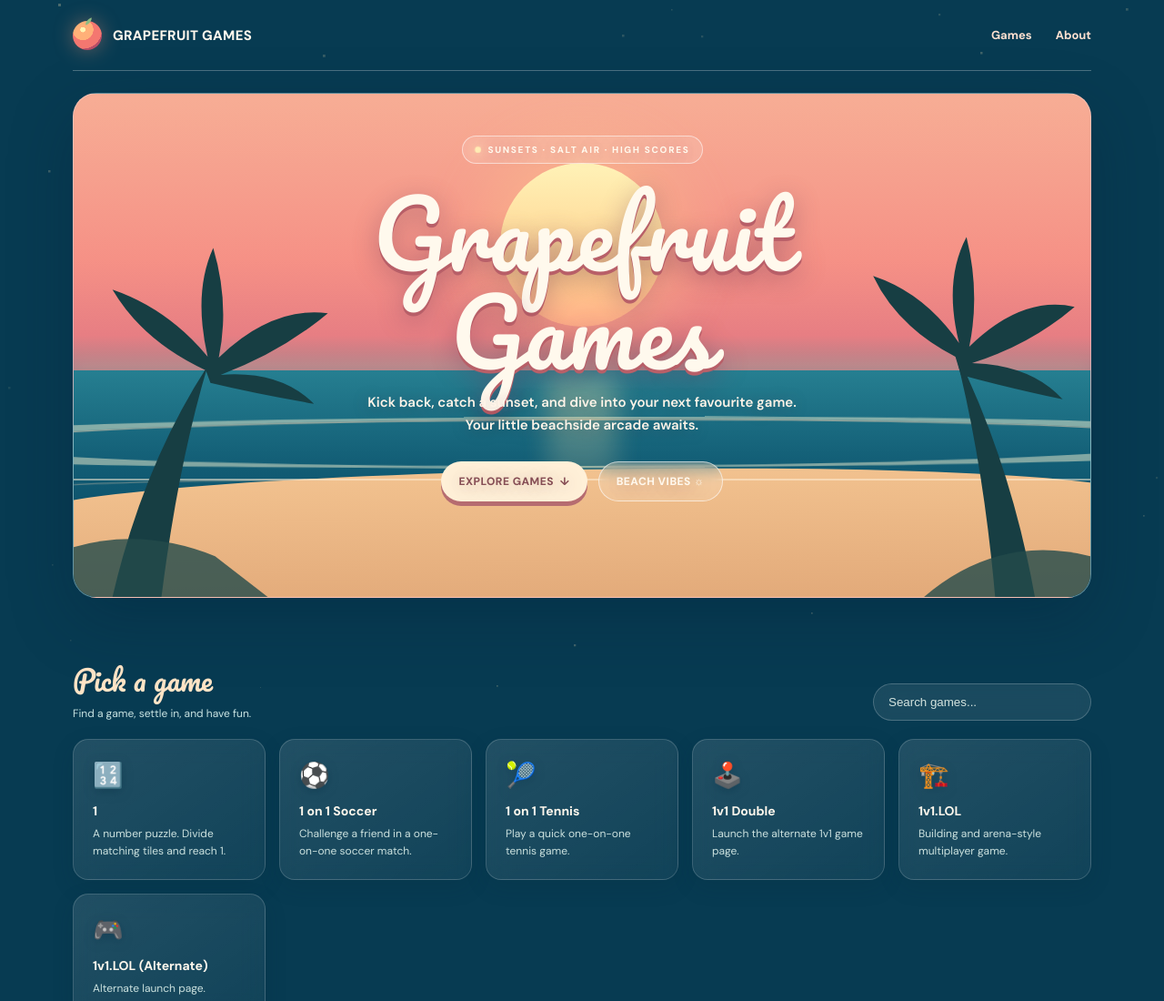
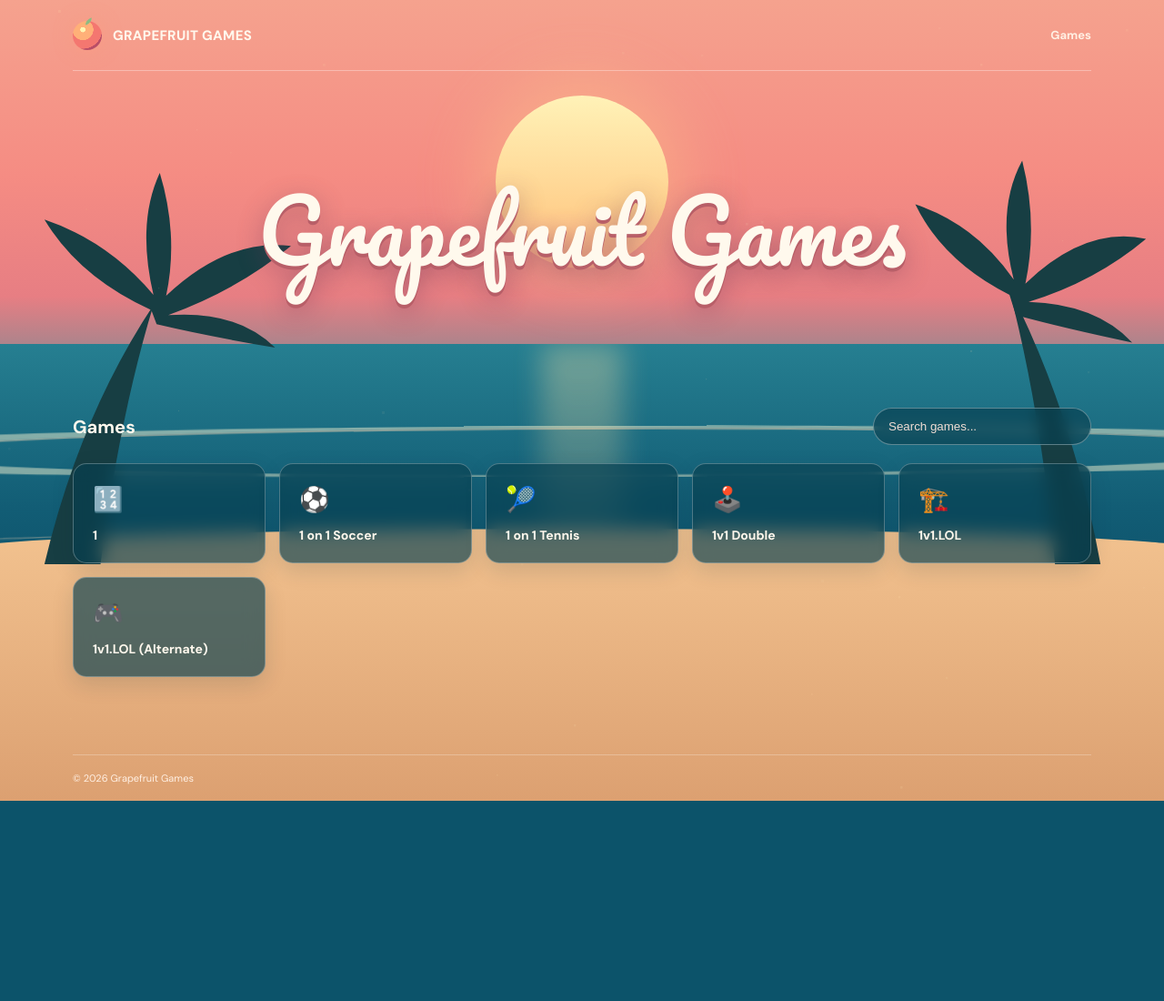
Before and after one commit to w9453111-maker/Game-Website, a plain HTML site: page index.html in a window 1280 px wide. Shown: the top 1100 px of the page at 91% size. After the commit the page ends 887 px from the top, so only its background shows below. Drawn offline with Linux system fonts and the light colour scheme.

Commit message:
Extend beach sunset background across page and simplify text

```diff
--- a/index.html
+++ b/index.html
@@ -4,95 +4,82 @@
 <meta charset="utf-8">
 <meta name="viewport" content="width=device-width, initial-scale=1">
 <meta name="theme-color" content="#f18b72">
-<meta name="description" content="Grapefruit Games — sunny skies, ocean waves, and games worth diving into.">
 <title>Grapefruit Games</title>
 <style>
 @import url('https://fonts.googleapis.com/css2?family=DM+Sans:wght@400;500;600;700;800&family=Pacifico&display=swap');
-:root{color-scheme:dark;--ink:#fff8ed;--muted:#f8d9cb;--coral:#ff947e;--peach:#ffc49b;--sea:#126d83;--deep:#073b52;--sand:#f3c18e}
-*{box-sizing:border-box}html{scroll-behavior:smooth}body{margin:0;min-height:100vh;background:#073b52;color:var(--ink);font-family:'DM Sans',system-ui,sans-serif;overflow-x:hidden}
-#pixels{position:fixed;inset:0;width:100%;height:100%;z-index:0;pointer-events:none;opacity:.42}
-.wrap{width:min(1120px,calc(100% - 40px));margin:auto;position:relative;z-index:1}
-header{height:78px;display:flex;align-items:center;justify-content:space-between;border-bottom:1px solid #fff4;position:relative;z-index:2}
-.brand{display:flex;align-items:center;gap:12px;font-weight:800;letter-spacing:.02em;font-size:15px}.brand-mark{width:32px;height:32px;border-radius:50%;background:radial-gradient(circle at 35% 30%,#fff4b2 0 9%,#ffb078 10% 37%,#f47770 38% 68%,#b94e67 69%);box-shadow:0 0 22px #ff9b7966;position:relative}.brand-mark:after{content:'';position:absolute;width:9px;height:5px;background:#8dbb83;border-radius:100% 0 100% 0;top:-2px;left:13px;transform:rotate(-25deg)}
-nav{display:flex;gap:26px}nav a{color:#ffe1d1;text-decoration:none;font-size:13px;font-weight:700}nav a:hover{color:#fff}
-.hero{min-height:555px;margin:24px 0 55px;border:1px solid #fff5;border-radius:26px;overflow:hidden;position:relative;display:flex;align-items:center;justify-content:center;text-align:center;background:linear-gradient(180deg,#f5a28e 0%,#f58c83 33%,#e77e83 48%,#438e9b 70%,#0c536a 100%);box-shadow:0 24px 70px #001f3444}
-.hero:before{content:'';position:absolute;inset:0;background:linear-gradient(180deg,#ffdab033 0%,transparent 48%,#073b5233 100%);pointer-events:none}
-.sun{position:absolute;width:180px;height:180px;border-radius:50%;top:76px;left:50%;transform:translateX(-50%);background:linear-gradient(180deg,#fff2b7,#ffd18e 65%,#ffad88);box-shadow:0 0 65px 22px #ffd28c55}
-.horizon{position:absolute;left:0;right:0;top:55%;height:2px;background:#ffe1b988;box-shadow:0 0 22px #fff1b8}
-.ocean{position:absolute;left:0;right:0;top:55%;height:34%;background:linear-gradient(180deg,#267f91,#125d75 55%,#0a4b65);overflow:hidden}
-.ocean:before,.ocean:after{content:'';position:absolute;left:-10%;width:120%;height:50px;border-top:2px solid #f6d4b288;border-radius:50%;transform:rotate(-2deg);animation:wave 9s ease-in-out infinite alternate}
+:root{color-scheme:dark;--ink:#fff8ed;--muted:#e8d8cf}
+*{box-sizing:border-box}html{scroll-behavior:smooth}body{position:relative;margin:0;min-height:100vh;background:#0c536a;color:var(--ink);font-family:'DM Sans',system-ui,sans-serif;overflow-x:hidden}
+.beach-bg{position:absolute;inset:0;z-index:0;pointer-events:none;overflow:hidden;background:linear-gradient(180deg,#f5a28e 0%,#f58c83 22%,#e77e83 37%,#438e9b 54%,#12677e 72%,#f0c08e 91%,#dca071 100%)}
+.sun{position:absolute;width:clamp(120px,18vw,190px);height:clamp(120px,18vw,190px);border-radius:50%;top:105px;left:50%;transform:translateX(-50%);background:linear-gradient(180deg,#fff2b7,#ffd18e 65%,#ffad88);box-shadow:0 0 65px 22px #ffd28c55}
+.ocean{position:absolute;top:43%;left:0;right:0;height:37%;background:linear-gradient(180deg,#267f91,#125d75 55%,#0a4b65);overflow:hidden}
+.ocean:before,.ocean:after{content:'';position:absolute;left:-10%;width:120%;height:50px;border-top:2px solid #f6d4b288;border-radius:50%;animation:wave 9s ease-in-out infinite alternate}
 .ocean:before{top:28%;box-shadow:0 -13px 0 -11px #fff8d477,0 16px 0 -14px #fff8d477}
 .ocean:after{top:65%;transform:rotate(2deg);animation-delay:-4s;opacity:.65}
-.sun-reflection{position:absolute;top:4%;left:calc(50% - 38px);width:76px;height:100%;background:linear-gradient(180deg,#ffe6a899,transparent);filter:blur(14px);opacity:.6}
-.sand{position:absolute;left:-5%;right:-5%;bottom:-65px;height:37%;background:linear-gradient(180deg,#f2c28f,#dca071);border-radius:50% 50% 0 0/20% 20% 0 0;transform:rotate(-1deg)}
-.sand:before{content:'';position:absolute;left:0;right:0;top:10px;height:2px;background:#fff0d788;transform:rotate(1deg)}
-.scene-palms{position:absolute;inset:0;width:100%;height:100%;pointer-events:none}
-.hero-copy{position:relative;z-index:1;margin-top:-60px;padding:30px 20px;text-shadow:0 2px 18px #6b394b66}
-.eyebrow{display:inline-flex;align-items:center;gap:8px;padding:8px 13px;border:1px solid #fff8;border-radius:99px;color:#fff9ed;background:#fff2;font-size:10px;font-weight:800;letter-spacing:.17em;text-transform:uppercase;backdrop-filter:blur(8px)}
-.dot{width:7px;height:7px;border-radius:50%;background:#fff2b7;box-shadow:0 0 12px #fff2b7;animation:pulse 1.8s infinite}
-h1{font-family:Pacifico,cursive;font-size:clamp(54px,9vw,100px);line-height:1.08;font-weight:400;letter-spacing:.01em;margin:22px 0 12px;color:#fff9ed;text-shadow:0 4px 0 #b85f68,0 8px 28px #713d5977}
-.sub{max-width:500px;margin:0 auto;color:#fff4e8;line-height:1.7;font-size:15px;font-weight:600}
-.hero-actions{display:flex;justify-content:center;gap:12px;margin-top:26px;flex-wrap:wrap}
-.btn{display:inline-flex;align-items:center;justify-content:center;padding:13px 19px;border-radius:99px;text-decoration:none;font-size:12px;font-weight:800;letter-spacing:.04em;transition:transform .18s,box-shadow .18s}
-.btn:hover{transform:translateY(-3px)}.primary{background:#fff0d8;color:#864e55;box-shadow:0 5px 0 #b66c70}.secondary{border:1px solid #fff9;color:#fff8ed;background:#ffffff20;backdrop-filter:blur(8px)}
-.section-head{display:flex;align-items:end;justify-content:space-between;gap:18px;margin-bottom:20px}.section-head h2{font-family:Pacifico,cursive;font-size:31px;font-weight:400;margin:0 0 2px;color:#ffe4c6}.section-head p{margin:0;color:#c8e3e2;font-size:12px}
-.search{width:min(240px,45vw);padding:12px 16px;border:1px solid #ffffff35;border-radius:99px;background:#ffffff14;color:var(--ink);outline:none;backdrop-filter:blur(8px)}.search::placeholder{color:#d5e4df}.search:focus{border-color:#ffd4a4;background:#ffffff22}
-.games{padding:8px 0 75px}.game-grid{display:grid;grid-template-columns:repeat(auto-fit,minmax(210px,1fr));gap:15px}.game-card{display:block;padding:21px;border:1px solid #ffffff2b;border-radius:17px;background:linear-gradient(145deg,#ffffff1c,#ffffff0b);color:var(--ink);text-decoration:none;backdrop-filter:blur(12px);box-shadow:0 8px 25px #002e3b24;transition:transform .2s,border-color .2s,background .2s}.game-card:hover{transform:translateY(-5px);border-color:#ffd3a4;background:linear-gradient(145deg,#ffffff2c,#ffffff12)}.game-card .glyph{font-size:27px;margin-bottom:13px;filter:drop-shadow(0 3px 6px #001e3344)}.game-card h3{font-size:14px;margin:0 0 7px}.game-card p{font-size:12px;color:#cce2df;margin:0;line-height:1.6}
-#noResults{display:none;color:#cce2df;font-size:13px;padding:18px 2px}
-footer{border-top:1px solid #ffffff2b;padding:22px 0;color:#c5dcd8;font-size:11px;display:flex;justify-content:space-between;gap:12px;flex-wrap:wrap}
-@keyframes pulse{50%{opacity:.4;transform:scale(.75)}}@keyframes wave{from{transform:translateX(-2%) rotate(-2deg)}to{transform:translateX(2%) rotate(1deg)}}
-@media(max-width:600px){header{height:68px}nav{gap:14px}nav a{font-size:11px}.hero{min-height:490px;margin-top:16px;border-radius:19px}.sun{width:135px;height:135px;top:80px}.hero-copy{margin-top:-25px}.scene-palms{opacity:.82}.section-head{align-items:stretch;flex-direction:column}.search{width:100%}.sand{height:32%}}
+.reflection{position:absolute;top:0;left:calc(50% - 45px);width:90px;height:100%;background:linear-gradient(180deg,#ffe6a899,transparent);filter:blur(15px);opacity:.6}
+.sand{position:absolute;left:-5%;right:-5%;bottom:0;height:34%;background:linear-gradient(180deg,#f2c28f,#dca071);border-radius:50% 50% 0 0/9% 9% 0 0}
+.palms{position:absolute;top:0;left:0;width:100%;height:min(620px,80vh)}
+#pixels{position:absolute;inset:0;width:100%;height:100%;z-index:0;pointer-events:none;opacity:.3}
+.wrap{width:min(1120px,calc(100% - 40px));margin:auto;position:relative;z-index:1}
+header{height:78px;display:flex;align-items:center;justify-content:space-between;border-bottom:1px solid #fff5}
+.brand{display:flex;align-items:center;gap:12px;font-weight:800;letter-spacing:.02em;font-size:15px}.brand-mark{width:32px;height:32px;border-radius:50%;background:radial-gradient(circle at 35% 30%,#fff4b2 0 9%,#ffb078 10% 37%,#f47770 38% 68%,#b94e67 69%);box-shadow:0 0 22px #ff9b7966;position:relative}.brand-mark:after{content:'';position:absolute;width:9px;height:5px;background:#8dbb83;border-radius:100% 0 100% 0;top:-2px;left:13px;transform:rotate(-25deg)}
+nav{display:flex;gap:24px}nav a{color:#fff0e4;text-decoration:none;font-size:13px;font-weight:700}nav a:hover{color:#fff}
+.hero{min-height:350px;display:flex;align-items:center;justify-content:center;text-align:center;position:relative}
+h1{font-family:Pacifico,cursive;font-size:clamp(54px,9vw,94px);line-height:1.12;font-weight:400;margin:0;color:#fff9ed;text-shadow:0 4px 0 #b85f68,0 8px 28px #713d5977}
+.games{padding:20px 0 85px}
+.section-head{display:flex;align-items:center;justify-content:space-between;gap:18px;margin-bottom:20px}.section-head h2{font-size:20px;margin:0;color:#fff8ed}
+.search{width:min(240px,45vw);padding:12px 16px;border:1px solid #ffffff55;border-radius:99px;background:#063f50aa;color:var(--ink);outline:none;backdrop-filter:blur(8px)}.search::placeholder{color:#f0ddd4}.search:focus{border-color:#ffd4a4;background:#063f50cc}
+.game-grid{display:grid;grid-template-columns:repeat(auto-fit,minmax(210px,1fr));gap:15px}
+.game-card{display:block;padding:21px;border:1px solid #ffffff45;border-radius:15px;background:#073f50a8;color:var(--ink);text-decoration:none;backdrop-filter:blur(10px);box-shadow:0 8px 25px #002e3b24;transition:transform .2s,border-color .2s,background .2s}
+.game-card:hover{transform:translateY(-5px);border-color:#ffd3a4;background:#073f50d9}
+.game-card .glyph{font-size:27px;margin-bottom:13px}.game-card h3{font-size:14px;margin:0}
+#noResults{display:none;color:#fff8ed;font-size:13px;padding:18px 2px}
+footer{border-top:1px solid #ffffff40;padding:18px 0;color:#fff0e4;font-size:11px}
+@keyframes wave{from{transform:translateX(-2%) rotate(-2deg)}to{transform:translateX(2%) rotate(1deg)}}
+@media(max-width:600px){header{height:68px}nav{gap:14px}nav a{font-size:11px}.hero{min-height:300px}.section-head{align-items:stretch;flex-direction:column}.search{width:100%}.palms{height:430px}}
 @media(prefers-reduced-motion:reduce){*,*::before,*::after{animation:none!important;scroll-behavior:auto!important;transition:none!important}}
 </style>
 </head>
 <body>
-<canvas id="pixels" aria-hidden="true"></canvas>
-<div class="wrap">
-<header>
-  <div class="brand"><span class="brand-mark" aria-hidden="true"></span><span>GRAPEFRUIT GAMES</span></div>
-  <nav aria-label="Main navigation"><a href="#games">Games</a><a href="#about">About</a></nav>
-</header>
-<main>
-<section class="hero" id="about">
-  <div class="sun" aria-hidden="true"></div><div class="horizon" aria-hidden="true"></div>
-  <div class="ocean" aria-hidden="true"><div class="sun-reflection"></div></div><div class="sand" aria-hidden="true"></div>
-  <svg class="scene-palms" viewBox="0 0 1100 555" preserveAspectRatio="none" aria-hidden="true">
+<div class="beach-bg" aria-hidden="true">
+  <div class="sun"></div><div class="ocean"><div class="reflection"></div></div><div class="sand"></div>
+  <svg class="palms" viewBox="0 0 1100 555" preserveAspectRatio="none">
     <g fill="#173e43">
       <path d="M42 555 Q75 410 145 300 Q113 409 95 555Z"/>
       <path d="M143 305 Q75 273 42 216 Q102 237 145 290 Q129 219 151 170 Q169 232 157 291 Q215 234 275 242 Q225 285 159 310 Q224 305 260 342 Q197 331 148 319Z"/>
       <path d="M1040 555 Q1014 407 953 282 Q984 405 997 555Z"/>
       <path d="M954 290 Q891 257 865 201 Q921 220 958 275 Q941 206 966 158 Q981 220 969 279 Q1026 222 1083 235 Q1035 277 972 297 Q1036 299 1070 337 Q1006 323 960 310Z"/>
     </g>
-    <g fill="#244b4b" opacity=".8"><path d="M0 555L0 500Q75 478 153 510L210 555Z"/><path d="M920 555Q1000 485 1100 510V555Z"/></g>
   </svg>
-  <div class="hero-copy">
-    <div class="eyebrow"><span class="dot"></span> SUNSETS · SALT AIR · HIGH SCORES</div>
-    <h1>Grapefruit<br>Games</h1>
-    <p class="sub">Kick back, catch a sunset, and dive into your next favourite game. Your little beachside arcade awaits.</p>
-    <div class="hero-actions"><a class="btn primary" href="#games">EXPLORE GAMES&nbsp; ↓</a><a class="btn secondary" href="#about">BEACH VIBES ☼</a></div>
-  </div>
-</section>
+</div>
+<canvas id="pixels" aria-hidden="true"></canvas>
+<div class="wrap">
+<header>
+  <div class="brand"><span class="brand-mark" aria-hidden="true"></span><span>GRAPEFRUIT GAMES</span></div>
+  <nav aria-label="Main navigation"><a href="#games">Games</a></nav>
+</header>
+<main>
+<section class="hero"><h1>Grapefruit Games</h1></section>
 <section class="games" id="games">
-  <div class="section-head"><div><h2>Pick a game</h2><p>Find a game, settle in, and have fun.</p></div><input class="search" id="search" type="search" placeholder="Search games..." aria-label="Search games"></div>
+  <div class="section-head"><h2>Games</h2><input class="search" id="search" type="search" placeholder="Search games..." aria-label="Search games"></div>
   <div class="game-grid" id="gameGrid">
-<a class="game-card" target="_blank" rel="noopener noreferrer" href="1.html" data-name="1 divide numbers puzzle"><div class="glyph">🔢</div><h3>1</h3><p>A number puzzle. Divide matching tiles and reach 1.</p></a>
-<a class="game-card" target="_blank" rel="noopener noreferrer" href="1-on-1-soccer.html" data-name="1 on 1 soccer football"><div class="glyph">⚽</div><h3>1 on 1 Soccer</h3><p>Challenge a friend in a one-on-one soccer match.</p></a>
-<a class="game-card" target="_blank" rel="noopener noreferrer" href="1-on-1-tennis.html" data-name="1 on 1 tennis"><div class="glyph">🎾</div><h3>1 on 1 Tennis</h3><p>Play a quick one-on-one tennis game.</p></a>
-<a class="game-card" target="_blank" rel="noopener noreferrer" href="1v1-double.html" data-name="1v1 double"><div class="glyph">🕹️</div><h3>1v1 Double</h3><p>Launch the alternate 1v1 game page.</p></a>
-<a class="game-card" target="_blank" rel="noopener noreferrer" href="1v1-lol.html" data-name="1v1 lol building simulator"><div class="glyph">🏗️</div><h3>1v1.LOL</h3><p>Building and arena-style multiplayer game.</p></a>
-<a class="game-card" target="_blank" rel="noopener noreferrer" href="1v1-lol-alt.html" data-name="1v1 lol alternate"><div class="glyph">🎮</div><h3>1v1.LOL (Alternate)</h3><p>Alternate launch page.</p></a>
-</div><p id="noResults">No games match that search.</p>
+<a class="game-card" target="_blank" rel="noopener noreferrer" href="1.html" data-name="1 divide numbers puzzle"><div class="glyph">🔢</div><h3>1</h3></a>
+<a class="game-card" target="_blank" rel="noopener noreferrer" href="1-on-1-soccer.html" data-name="1 on 1 soccer football"><div class="glyph">⚽</div><h3>1 on 1 Soccer</h3></a>
+<a class="game-card" target="_blank" rel="noopener noreferrer" href="1-on-1-tennis.html" data-name="1 on 1 tennis"><div class="glyph">🎾</div><h3>1 on 1 Tennis</h3></a>
+<a class="game-card" target="_blank" rel="noopener noreferrer" href="1v1-double.html" data-name="1v1 double"><div class="glyph">🕹️</div><h3>1v1 Double</h3></a>
+<a class="game-card" target="_blank" rel="noopener noreferrer" href="1v1-lol.html" data-name="1v1 lol building simulator"><div class="glyph">🏗️</div><h3>1v1.LOL</h3></a>
+<a class="game-card" target="_blank" rel="noopener noreferrer" href="1v1-lol-alt.html" data-name="1v1 lol alternate"><div class="glyph">🎮</div><h3>1v1.LOL (Alternate)</h3></a>
+</div><p id="noResults">No games found.</p>
 </section>
 </main>
-<footer><span>© <span id="year"></span> GRAPEFRUIT GAMES</span><span>GOOD WAVES · GOOD GAMES · GOOD TIMES</span></footer>
+<footer>© <span id="year"></span> Grapefruit Games</footer>
 </div>
 <script>
 (() => {
  const canvas=document.getElementById('pixels'),ctx=canvas.getContext('2d');
  const reduce=window.matchMedia('(prefers-reduced-motion: reduce)').matches;
  let w=0,h=0,dots=[];
- function resize(){const dpr=Math.min(devicePixelRatio||1,2);w=innerWidth;h=innerHeight;canvas.width=w*dpr;canvas.height=h*dpr;ctx.setTransform(dpr,0,0,dpr,0,0);const count=Math.min(65,Math.floor(w*h/19000));dots=Array.from({length:count},()=>({x:Math.random()*w,y:Math.random()*h,size:1+Math.random()*2,speed:.08+Math.random()*.25,phase:Math.random()*6.28}));}
- function draw(){ctx.clearRect(0,0,w,h);for(const p of dots){ctx.globalAlpha=.2+.45*(.5+.5*Math.sin(p.phase));ctx.fillStyle='#ffe8b5';ctx.fillRect(Math.round(p.x),Math.round(p.y),p.size,p.size);if(!reduce){p.y-=p.speed;p.phase+=.018;if(p.y< -8){p.y=h+8;p.x=Math.random()*w;}}}ctx.globalAlpha=1;if(!reduce)requestAnimationFrame(draw);}
+ function resize(){const dpr=Math.min(devicePixelRatio||1,2);w=innerWidth;h=document.body.scrollHeight;canvas.width=w*dpr;canvas.height=h*dpr;canvas.style.height=h+'px';ctx.setTransform(dpr,0,0,dpr,0,0);const count=Math.min(85,Math.floor(w*h/26000));dots=Array.from({length:count},()=>({x:Math.random()*w,y:Math.random()*h,size:1+Math.random()*2,speed:.08+Math.random()*.2,phase:Math.random()*6.28}));}
+ function draw(){ctx.clearRect(0,0,w,h);for(const p of dots){ctx.globalAlpha=.15+.3*(.5+.5*Math.sin(p.phase));ctx.fillStyle='#ffe8b5';ctx.fillRect(Math.round(p.x),Math.round(p.y),p.size,p.size);if(!reduce){p.y-=p.speed;p.phase+=.018;if(p.y< -8){p.y=h+8;p.x=Math.random()*w;}}}ctx.globalAlpha=1;if(!reduce)requestAnimationFrame(draw);}
  resize();draw();addEventListener('resize',()=>{resize();if(!reduce)draw()});
  document.getElementById('year').textContent=new Date().getFullYear();
  document.getElementById('search').addEventListener('input',(e)=>{const q=e.target.value.trim().toLowerCase();let shown=0;document.querySelectorAll('.game-card').forEach(card=>{const match=card.dataset.name.includes(q)||card.innerText.toLowerCase().includes(q);card.style.display=match?'block':'none';if(match)shown++;});document.getElementById('noResults').style.display=shown?'none':'block';});
```
